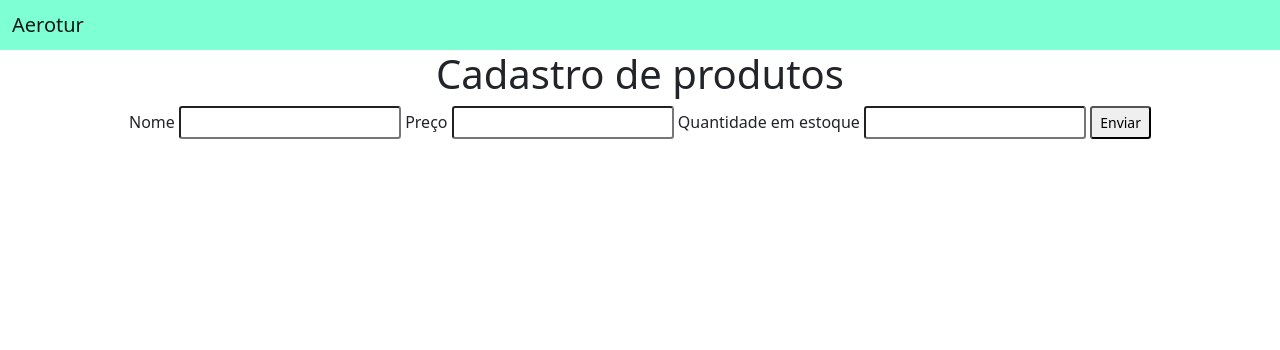
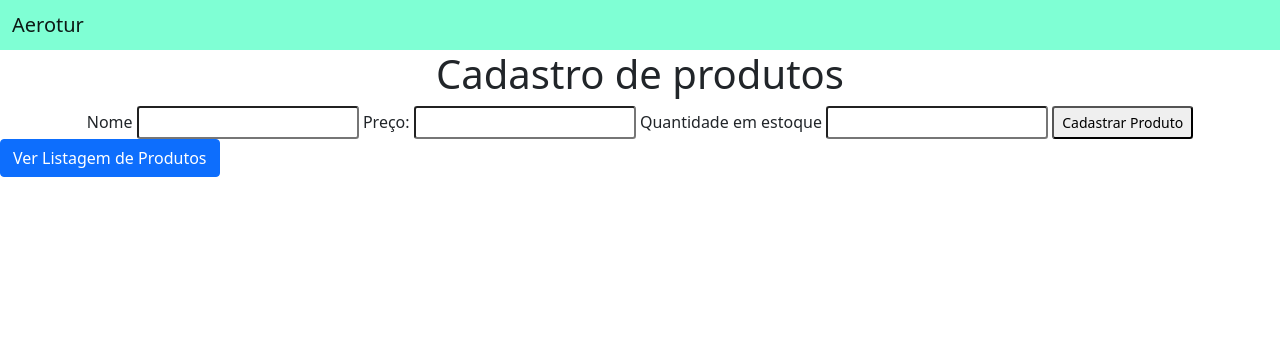
Before and after one commit to ArthurLBSilva/crud_produtos, a Django app: page / in a window 1280 px wide. Shown: the top 350 px of the page. Run offline with Django 5.2, Linux system fonts and the light colour scheme.

Commit message:
Foi implementada o cadastro de produto na tela inicial
Agora, ao preencher os campos de nome, preço e quantidade de estoque e clicar em "cadastrar produto", é registrado no banco de dados, a funcionalidade permite continuar cadastrando novos produtos sem a necessidade de navegar para outra página, pois a pagina é renderizada ao clicar no botão junto com um aviso de sucesso, porém é necessário melhorar esse aviso.

```diff
--- a/loja/templates/produtos/home.html
+++ b/loja/templates/produtos/home.html
@@ -16,15 +16,27 @@
           <span class="navbar-brand mb-0 h1">Aerotur</span>
         </div>
       </nav>
-      <!-- <form action="{% url 'listagem_produtos' %}" method="post"> -->
+      <form action="{% url 'home' %}" method="post">
+        <!--Tem que ter isso para conseguir renderizar a pagina-->
+        {% csrf_token %}
         <div style="text-align: center;"class="container">
             <h1>Cadastro de produtos</h1>
-            Nome <input name = "nome_produto" class="form-control-sm"type="text">
-            Preço <input name = "preco_produto" class="form-control-sm" type="text">
-            Quantidade em estoque <input name = "qtd_estoque" class="form-control-sm" type="number" step="1">
-            <button class="form-control-sm"> Enviar </button>
-      </div>
-    <!-- </form> -->
+            <!--required mostra o aviso para não deixar salvar sem valor nulo-->
+            Nome <input name = "nome_produto" class="form-control-sm"type="text" required>
+            Preço: <input name="preco_produto" class="form-control-sm" type="number" step="0.01" min="0" required>
+            Quantidade em estoque <input name = "qtd_estoque" class="form-control-sm" type="number" step="1" required>
+            <button type="submit" name="cadastrar_produto" class="form-control-sm">Cadastrar Produto</button>
+        </div>
+    </form>
+    <!-- Mensagem de sucesso ou erro, caso haja -->
+    {% if message %}
+        <div class="alert alert-success" role="alert">
+            {{ message }}
+        </div>
+    {% endif %}
+
+<!-- Botão para ir para a listagem de produtos -->
+<a href="{% url 'listagem_produtos' %}" class="btn btn-primary">Ver Listagem de Produtos</a>
 
 
     <!-- Optional JavaScript; choose one of the two! -->
--- a/loja/views.py
+++ b/loja/views.py
@@ -1,9 +1,27 @@
-from django.shortcuts import render
+from django.shortcuts import render, redirect
 from .models import Produto
 
 def home(request):
+    if request.method == 'POST':
+        # Verifica se o botão de Cadastrar Produto foi clicado
+        if 'cadastrar_produto' in request.POST:
+            novo_produto = Produto()
+
+            # Atribuindo os valores obtidos do formulário
+            novo_produto.nome = request.POST.get('nome_produto')
+            novo_produto.preco = request.POST.get('preco_produto')
+            novo_produto.quantidade_estoque = request.POST.get('qtd_estoque')
+
+            # Salvando o novo produto no banco de dados
+            novo_produto.save()
+            return render(request, 'produtos/home.html', {'message': 'Produto cadastrado com sucesso!'})
+
+    # Se não for um POST, renderiza o formulário vazio
     return render(request, 'produtos/home.html')
 
 def listagem(request):
-    novo_produto = Produto()
-    nome = request.POST.get()
+    # Obtém todos os produtos cadastrados no banco de dados
+    produtos = Produto.objects.all()
+
+    # Renderiza a página de listagem e passa os produtos como contexto
+    return render(request, 'produtos/listagem.html', {'produtos': produtos})
```
Also changed, not shown: db.sqlite3.
